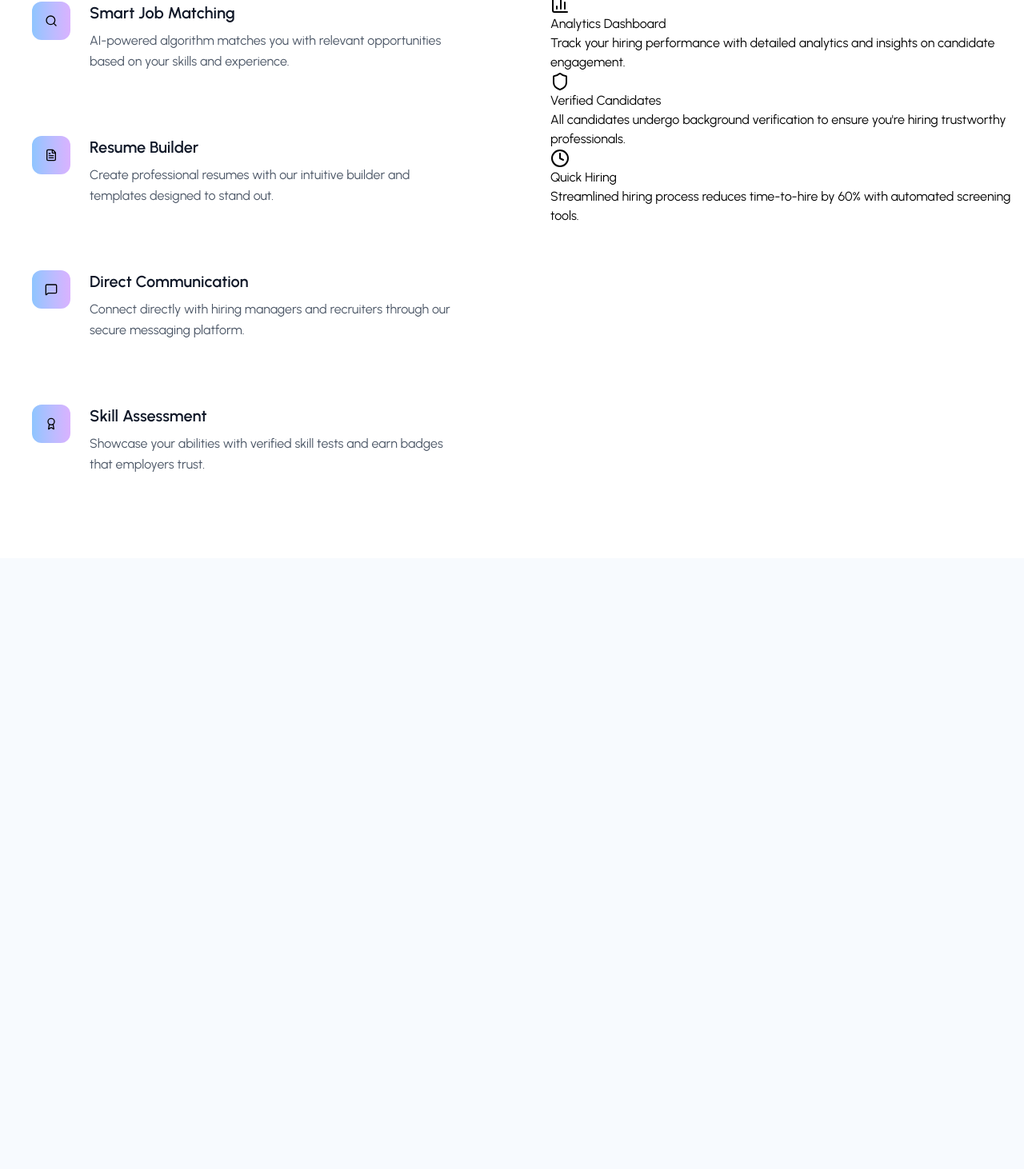
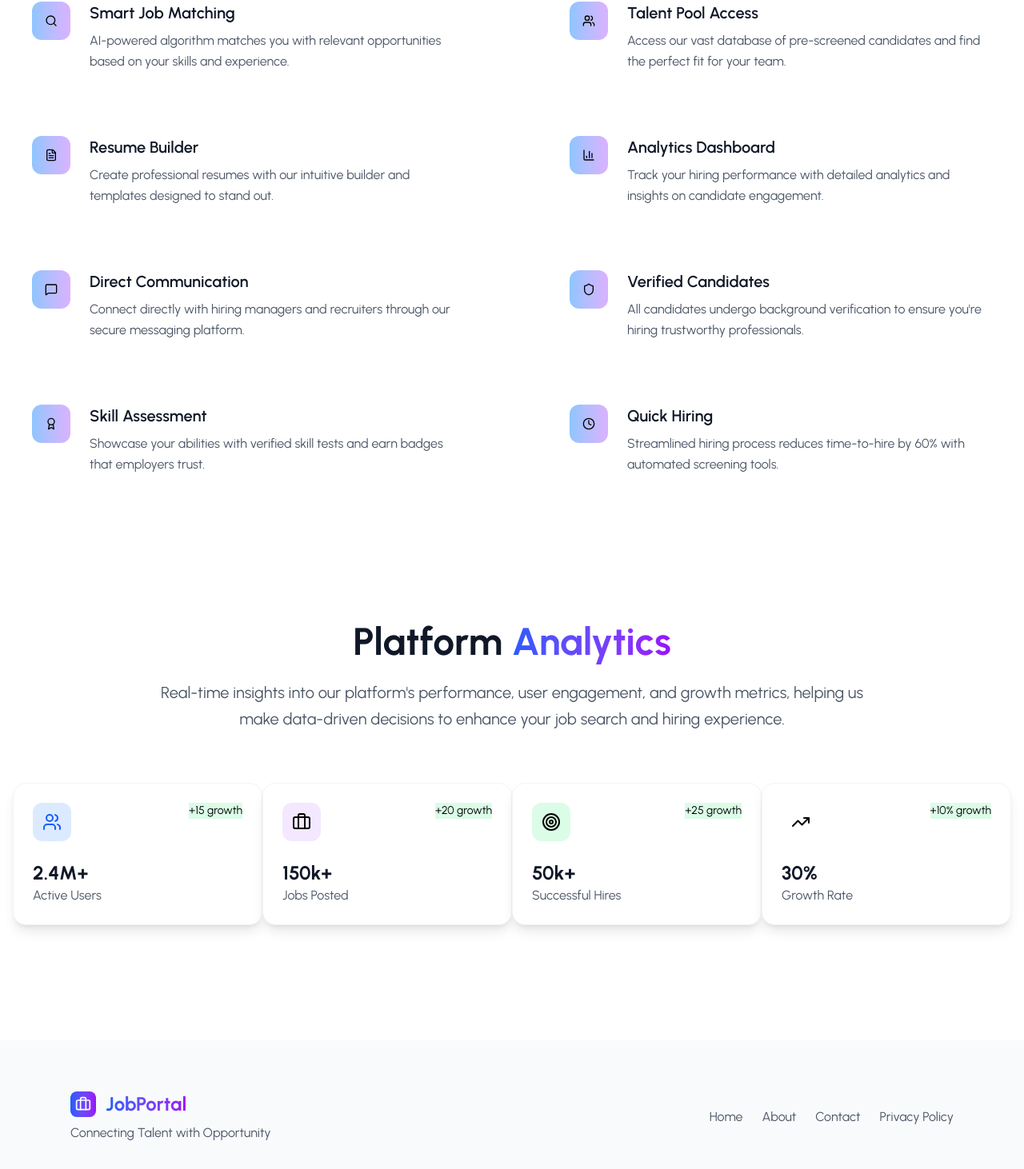
Before and after one commit to diyorbekMIT/JobPortal, a React (Vite) app: page / in a window 1280 px wide. Shown: the part 1424-2886 px from the top of the page at 80% size. Built offline with nearby package versions, Linux system fonts and the light colour scheme.

Commit message:
feat:LandingPage is done

```diff
--- a/src/pages/LandingPage/LandingPage.jsx
+++ b/src/pages/LandingPage/LandingPage.jsx
@@ -2,13 +2,18 @@ import React from 'react'
 import Header from './components/Header';
 import Hero from './components/Hero';
 import Features from './components/Features';
+import Analytics from './components/Analytics';
+import Footer from './components/Footer';
 
 const LandingPage = () => {
   return (
-    <div className='min-h-screen mb-[100vh]'>
+    <div className='min-h-screen'>
       <Header />
       <Hero />
       <Features />
+      <Analytics />
+
+      <Footer />
     </div>
   )
 }
--- /dev/null
+++ b/src/pages/LandingPage/components/Analytics.jsx
@@ -0,0 +1,99 @@
+import { motion } from "framer-motion";
+
+// Centralized color constants
+const COLORS = {
+  blue: "blue",
+  purple: "purple",
+  green: "green",
+  orange: "orange",
+};
+import { TrendingUp, Users, Briefcase, Target } from "lucide-react";
+
+
+const Analytics = () => {
+  const stats = [
+    {
+      icon: Users,
+      title: "Active Users",
+      value: "2.4M+",
+      growth: "+15",
+      color: COLORS.blue
+    },
+
+    {
+      icon: Briefcase,
+      title: "Jobs Posted",
+      value: "150k+",
+      growth: "+20",
+      color: COLORS.purple
+    },
+
+    {
+      icon: Target,
+      title: "Successful Hires",
+      value: "50k+",
+      growth: "+25",
+      color: COLORS.green
+    },
+
+    {
+      icon: TrendingUp,
+      title: "Growth Rate",
+      value: "30%",
+      growth: "+10%",
+      color: COLORS.orange
+    }
+
+  ]
+  return (
+    <section className="bg-white py-20 relative overflow-hidden">
+      <div className="container mx-auto px-4 ">
+        <motion.div
+          initial={{ opacity: 0, y: 30 }}
+          whileInView={{ opacity: 1, y: 0 }}
+          transition={{ duration: 0.8, ease: "easeOut" }}
+          viewport={{once: true}}
+          className="text-center mb-16"
+        >
+           <h2 className="text-4xl md:text-5xl font-bold mb-6 text-gray-900">
+            Platform
+            <span className="bg-gradient-to-r from-blue-600 to-purple-600 bg-clip-text text-transparent"> Analytics</span>
+           </h2>
+           <p className="text-xl max-w-4xl mx-auto text-gray-600 leading-relaxed">
+            Real-time insights into our platform's performance, user engagement, and growth metrics, helping us make data-driven decisions to enhance your job search and hiring experience.
+           </p>
+        </motion.div>
+
+
+        {/* Stats Cards*/}
+        <div className="grid grid-cols-1 sm:grid-cols-2 md:grid-cols-4 mb-16">
+          {stats.map((stat, index) => (
+            <motion.div
+              key={index}
+              whileHover={{ scale: 1.05,  ease: "easeOut" }}
+              initial={{ opacity: 0, y: 20 }}
+              whileInView={{ opacity: 1, y: 0 }}
+              transition={{ delay: 0.2 + index * 0.2, duration: 0.8 , scale: {
+                duration: 0.5,
+                ease: "easeOut"
+              }}}
+              viewport={{once: true}}
+              className="bg-white p-6 rounded-2xl shadow-lg border border-gray-100 "
+            >
+              <div className=" flex items-start space-x-4 mb-4 justify-between">
+                <div className={`bg-${stat.color}-100 w-12 h-12 flex items-center justify-center rounded-xl mb-2`}>
+                  <stat.icon className={`w-6 h-6 text-${stat.color}-600`} />
+                </div>
+                <span className="bg-green-100 text-sm text-semibold">{stat.growth} growth</span>
+              </div>
+                <h3 className="font-bold text-2xl md:3xl text-gray-900">{stat.value}</h3>
+                <p className="text-gray-600">{stat.title}</p>
+            </motion.div>
+          ))}
+        </div>
+      </div>
+    </section>
+  )
+}
+
+export default Analytics
--- a/src/pages/LandingPage/components/Features.jsx
+++ b/src/pages/LandingPage/components/Features.jsx
@@ -17,6 +17,7 @@ const Features = () => {
         </div>
 
         <div className="grid md:grid-cols-2 gap-16 lg:gap-24">
+
             {/*JOB SEEKERES SECTION */}
             <div>
                 <div className="text-center mb-12">
@@ -44,22 +45,23 @@ const Features = () => {
 
             {/* EMPLOYERS SECTION */}
             <div>
-                <div>
-                    <h3>
+                <div className="text-center mb-12">
+                    <h3 className="text-3xl font-bold text-gray-900 mb-4">
                         For Employers
                     </h3>
-                    <div/>
+                    <div className="w-24 h-1 bg-gradient-to-r from-blue-600 to-purple-600 mx-auto rounded-full"/>
                 </div>
 
-                <div>
+                <div className="space-y-8">
                     {employerFeatures.map((feature, index) => (
-                        <div key={index}>
-                            <div>
-                                <feature.icon className="" />
+                        <div className="flex items-start space-x-6 p-6 group rounded-2xl hover:bg-blue-50 cursor-poiter transition-all duration-300 cursor-pointer"
+                        key={index}>
+                            <div className="w-12 h-12 bg-gradient-to-r from-blue-300 to-purple-300 rounded-xl flex items-center justify-center text-blue p-4 group-hover:from-blue-400 group-hover:to-purple-400 transition-colors duration-300">
+                                <feature.icon className="w-6 h6" />
                             </div>
                             <div>
-                                <h4>{feature.title}</h4>
-                                <p>{feature.description}</p>
+                                <h4 className="text-xl font-semibold text-gray-900 mb-2">{feature.title}</h4>
+                                <p className="leading-relaxed text-gray-600">{feature.description}</p>
                             </div>
                         </div>
                     ))}
--- /dev/null
+++ b/src/pages/LandingPage/components/Footer.jsx
@@ -0,0 +1,36 @@
+import React from 'react'
+import {Briefcase} from "lucide-react"
+
+const Footer = () => {
+  return (
+    <footer className='relative overflow-hidden text-gray-900 bg-gray-50'>
+        <div className='relative z-10 container max-w-6xl mx-auto px-6 py-16'>
+            <div className='flex flex-col md:flex-row justify-between items-center'>
+                <div className='text-center md:text-left mb-4 md:mb-0'>
+                    <div className='flex items-center space-x-3 justify-center md:justify-start mb-2'>
+                        <div className='w-8 h-8 bg-gradient-to-r from-blue-600 to-purple-600 rounded-lg flex items-center justify-center'>
+                            <Briefcase className='w-5 h-5 text-white' />
+                        </div>
+                        <h3 className='text-2xl font-bold bg-gradient-to-r from-blue-600 to-purple-600 bg-clip-text text-transparent'>JobPortal</h3>
+                    </div>
+
+                        <p className='text-gray-600'>Connecting Talent with Opportunity</p>
+                </div>
+
+                <div className='flex space-x-6'>
+                    <a href="#" className='text-gray-600 hover:text-gray-900 transition-colors duration-300'>Home</a>
+                    <a href="#" className='text-gray-600 hover:text-gray-900 transition-colors duration-300'>About</a>
+                    <a href="#" className='text-gray-600 hover:text-gray-900 transition-colors duration-300'>Contact</a>
+                    <a href="#" className='text-gray-600 hover:text-gray-900 transition-colors duration-300'>Privacy Policy</a>
+                </div>
+            </div>
+
+            <div className='mt-8 text-center text-sm text-gray-500'>
+                &copy; {new Date().getFullYear()} JobPortal. All rights reserved.
+            </div>
+        </div>
+    </footer>
+  )
+}
+
+export default Footer
```
